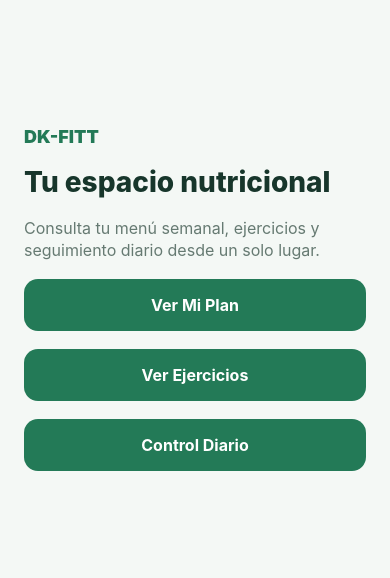
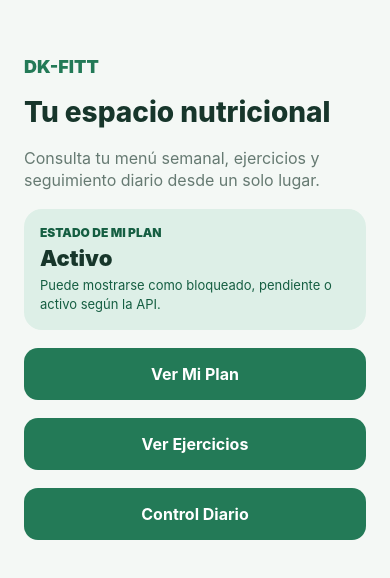
Before and after one commit to ravivanco/ProyectoInterculturalidad-G3, a React Native app in the folder movil/: screen /Home in a window 390 px wide. Shown: the part 124-702 px from the top of the page. Built offline with nearby package versions, Linux system fonts and the light colour scheme; no server answers.

Commit message:
feat(movil): mostrar estado de mi plan

```diff
--- a/movil/src/screens/HomeScreen.tsx
+++ b/movil/src/screens/HomeScreen.tsx
@@ -6,11 +6,20 @@ import type { RootStackParamList } from '../navigation/types';
 import { colors } from '../theme/colors';
 
 export function HomeScreen({ navigation }: NativeStackScreenProps<RootStackParamList, 'Home'>) {
+  const planStatus = 'Activo';
+
   return (
     <View style={styles.container}>
       <Text style={styles.brand}>DK-FITT</Text>
       <Text style={styles.title}>Tu espacio nutricional</Text>
       <Text style={styles.subtitle}>Consulta tu menú semanal, ejercicios y seguimiento diario desde un solo lugar.</Text>
+
+      <View style={styles.planStatusCard}>
+        <Text style={styles.planStatusLabel}>Estado de Mi Plan</Text>
+        <Text style={styles.planStatusValue}>{planStatus}</Text>
+        <Text style={styles.planStatusHint}>Puede mostrarse como bloqueado, pendiente o activo según la API.</Text>
+      </View>
+
       <PrimaryButton onPress={() => navigation.navigate('WeeklyMenu')} title="Ver Mi Plan" />
       <PrimaryButton onPress={() => navigation.navigate('Exercises')} title="Ver Ejercicios" />
       <PrimaryButton onPress={() => navigation.navigate('DailyTracking')} title="Control Diario" />
@@ -21,6 +30,10 @@ export function HomeScreen({ navigation }: NativeStackScreenProps<RootStackParam
 const styles = StyleSheet.create({
   container: { backgroundColor: colors.background, flex: 1, gap: 18, justifyContent: 'center', padding: 24 },
   brand: { color: colors.primary, fontSize: 18, fontWeight: '900' },
+  planStatusCard: { backgroundColor: colors.primarySoft, borderRadius: 18, gap: 5, padding: 16 },
+  planStatusHint: { color: colors.primaryDark, fontSize: 13, lineHeight: 19 },
+  planStatusLabel: { color: colors.primaryDark, fontSize: 12, fontWeight: '900', textTransform: 'uppercase' },
+  planStatusValue: { color: colors.text, fontSize: 22, fontWeight: '900' },
   subtitle: { color: colors.muted, fontSize: 16, lineHeight: 22 },
   title: { color: colors.text, fontSize: 28, fontWeight: '800' },
 });
```
